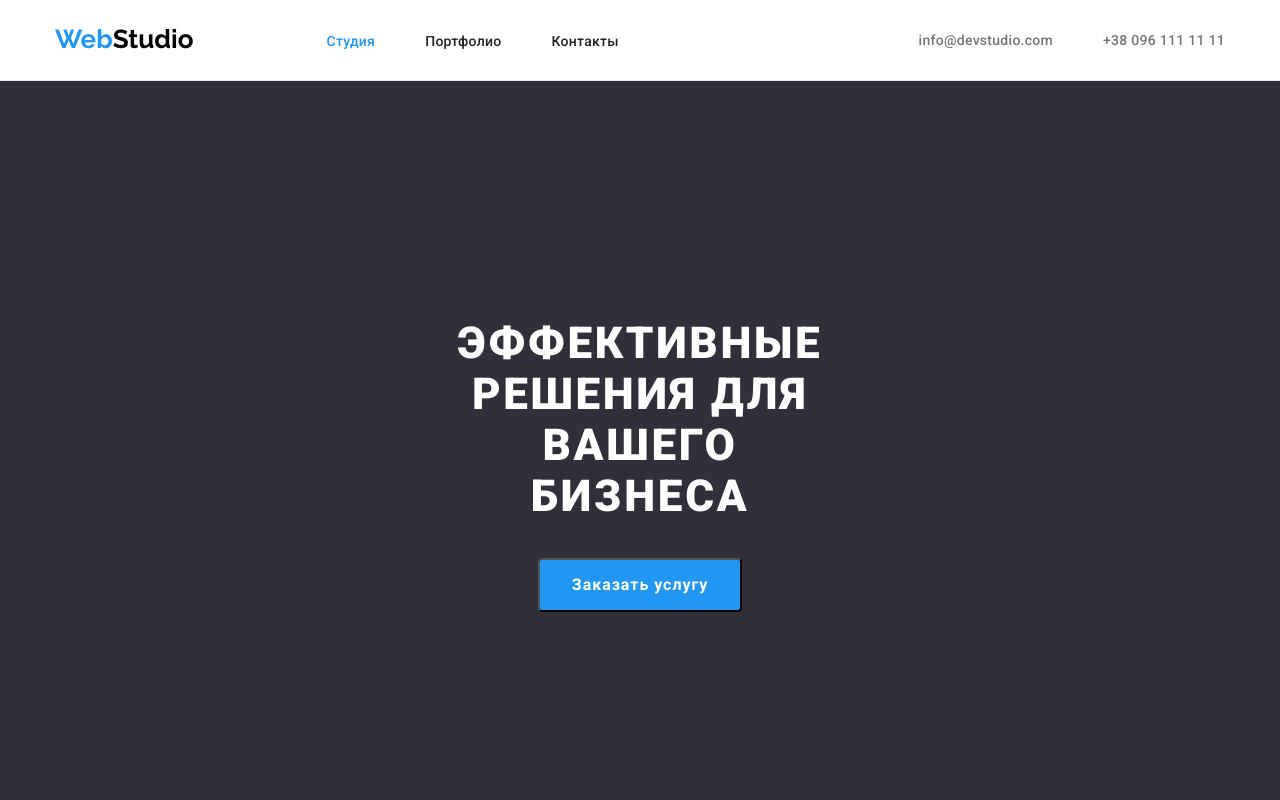
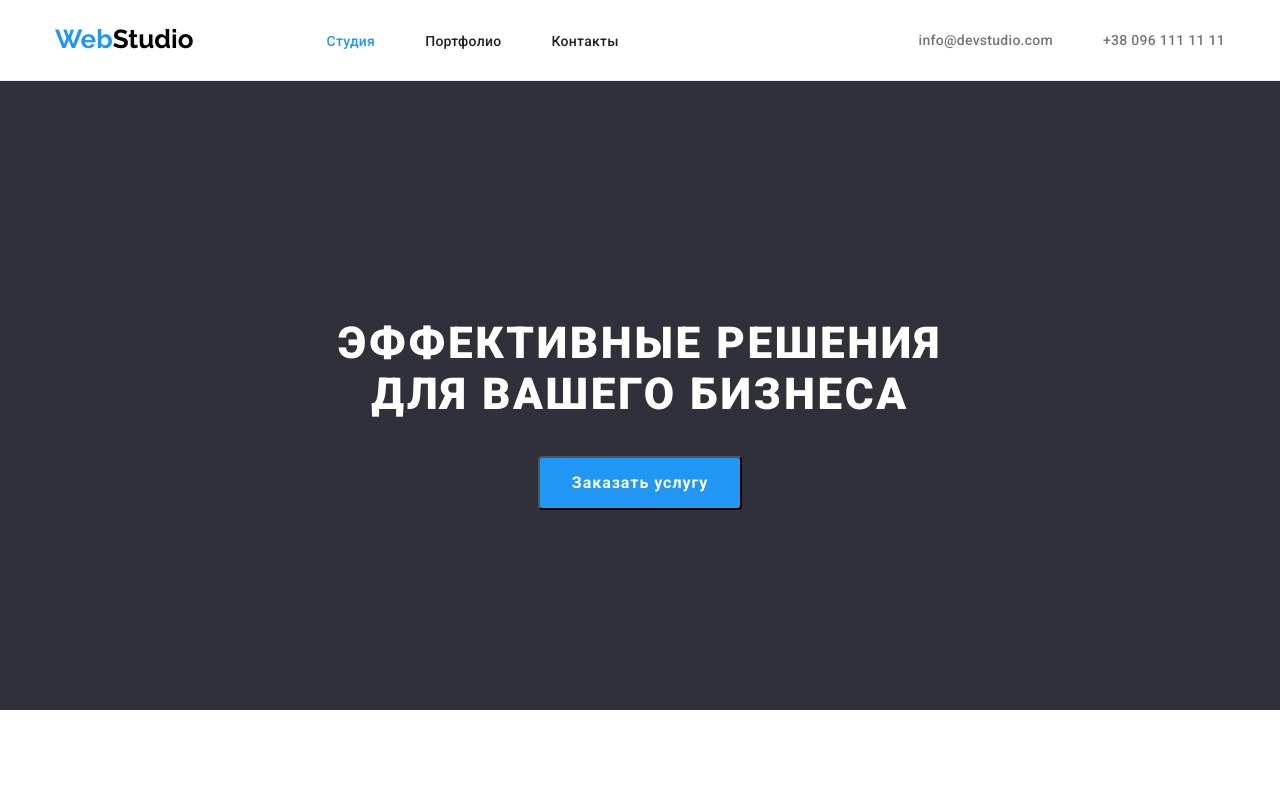
Before and after one commit to ruchey34/goit-markup-hw-03, a plain HTML site: page index.html in a window 1280 px wide. Shown: the top 800 px of the page. Drawn offline with nearby package versions, Linux system fonts and the light colour scheme.

Commit message:
Update styles.css

```diff
--- a/css/styles.css
+++ b/css/styles.css
@@ -115,8 +115,9 @@ ul{
     text-align: center;
     letter-spacing: 0.06em;
     text-transform: uppercase;
-    margin-left: 452px;
-    margin-right: 452px;
+    width: 696px;
+    margin-right: auto;
+    margin-left: auto;
 }
 .hero-btn{
     font-family: 'Roboto';
```
